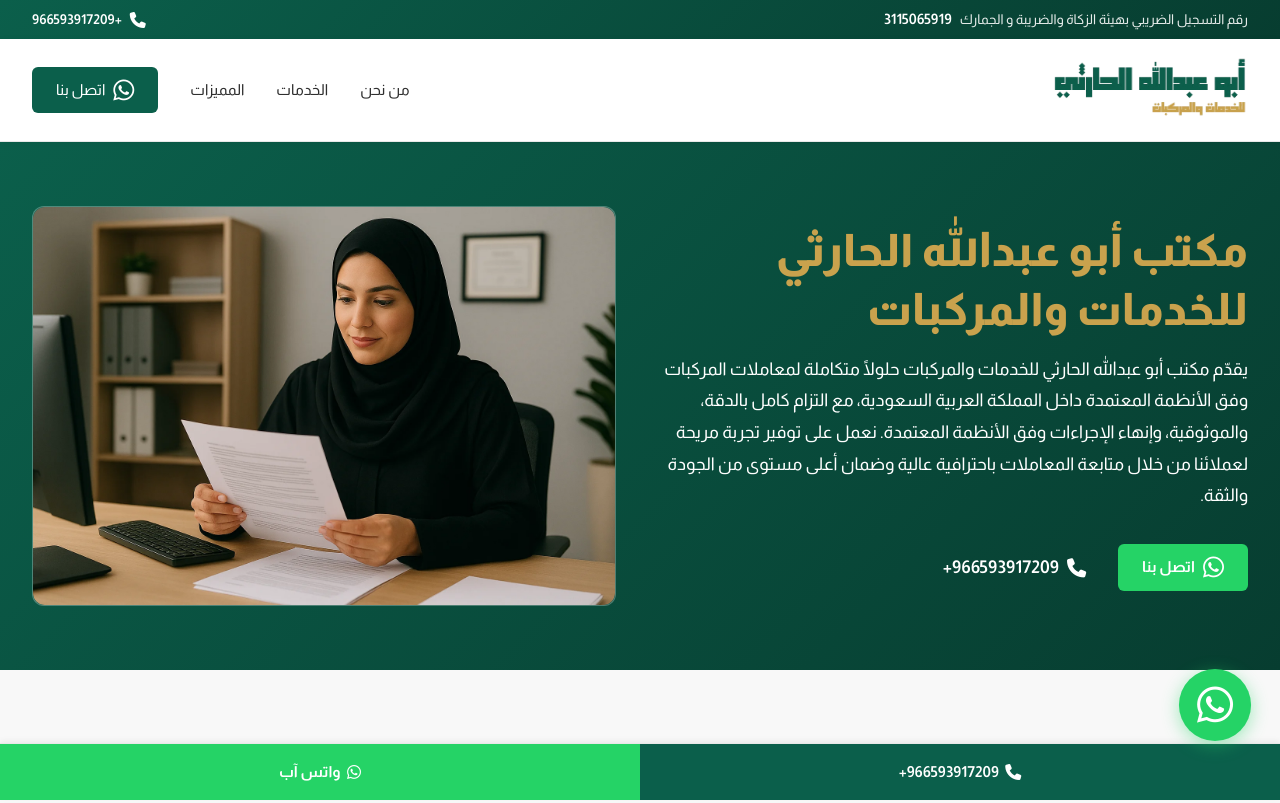
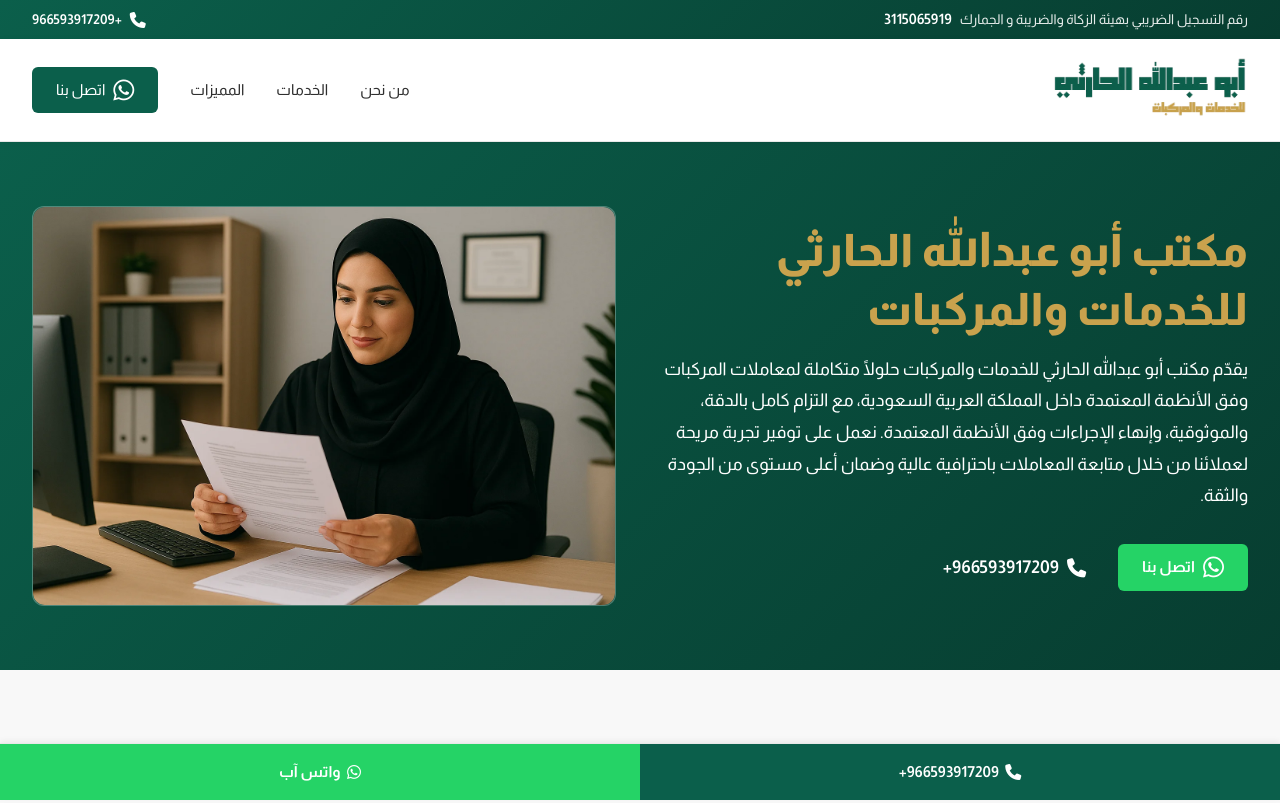
Before and after one commit to NadimHassan09/abdallah-harthy, a plain HTML site: page index.html in a window 1280 px wide. Shown: the top 803 px of the page. Drawn offline with Linux system fonts and the light colour scheme; a web font is replaced by a local one.

Commit message:
remove the sticky what's app button

```diff
--- a/index.html
+++ b/index.html
@@ -333,9 +333,6 @@
         </div>
     </footer>
 
-    <!-- WhatsApp Floating Button -->
-    <a href="https://wa.me/966593917209?text=السلام%20عليكم%20*مكتب%20ابو%20عبدالله%20الحارثي*،%20أرغب%20في%20طلب%20خدمة" target="_blank" class="whatsapp-float" title="تواصل عبر واتس آب"><i class="fab fa-whatsapp"></i></a>
-
     <script src="script.js">
 
     </script>
```
Also changed, not shown: privacy.html (+0 -3 lines), return.html (+0 -3 lines), terms.html (+0 -3 lines), warranty.html (+0 -3 lines).
